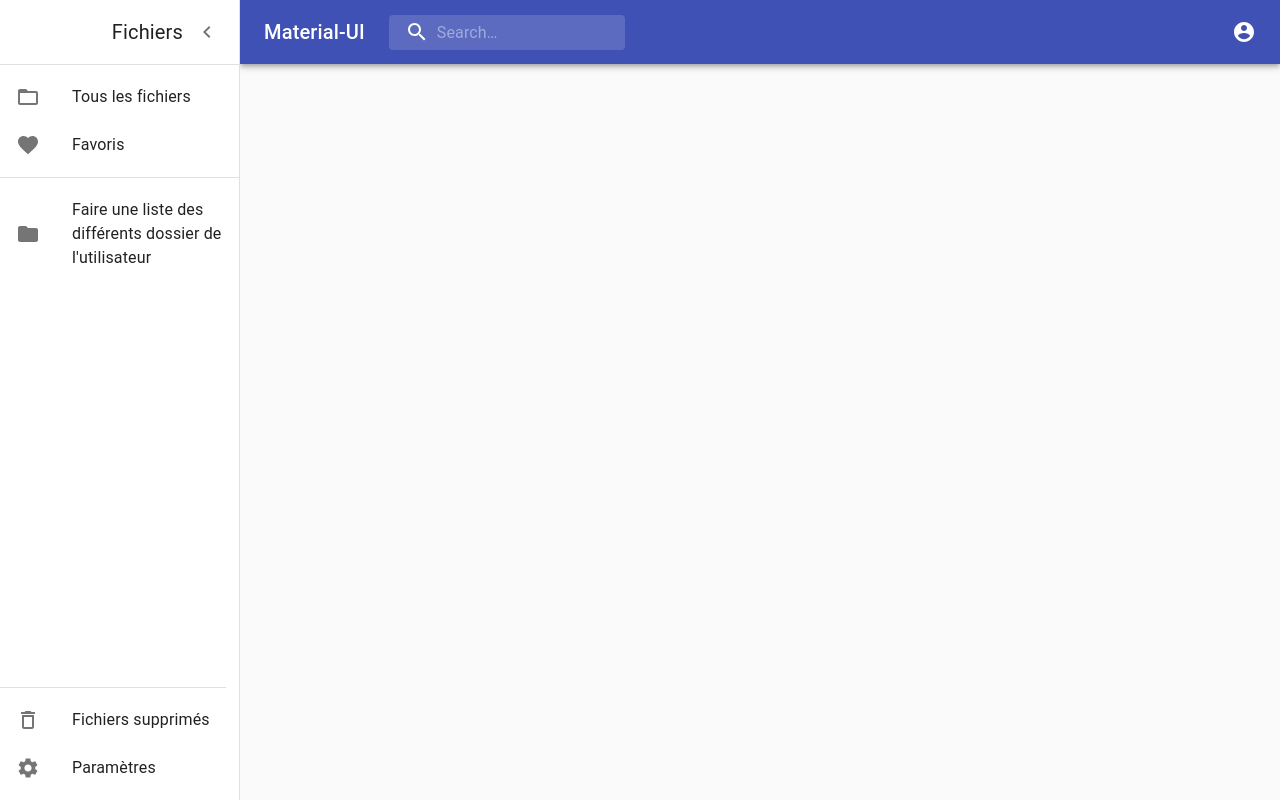
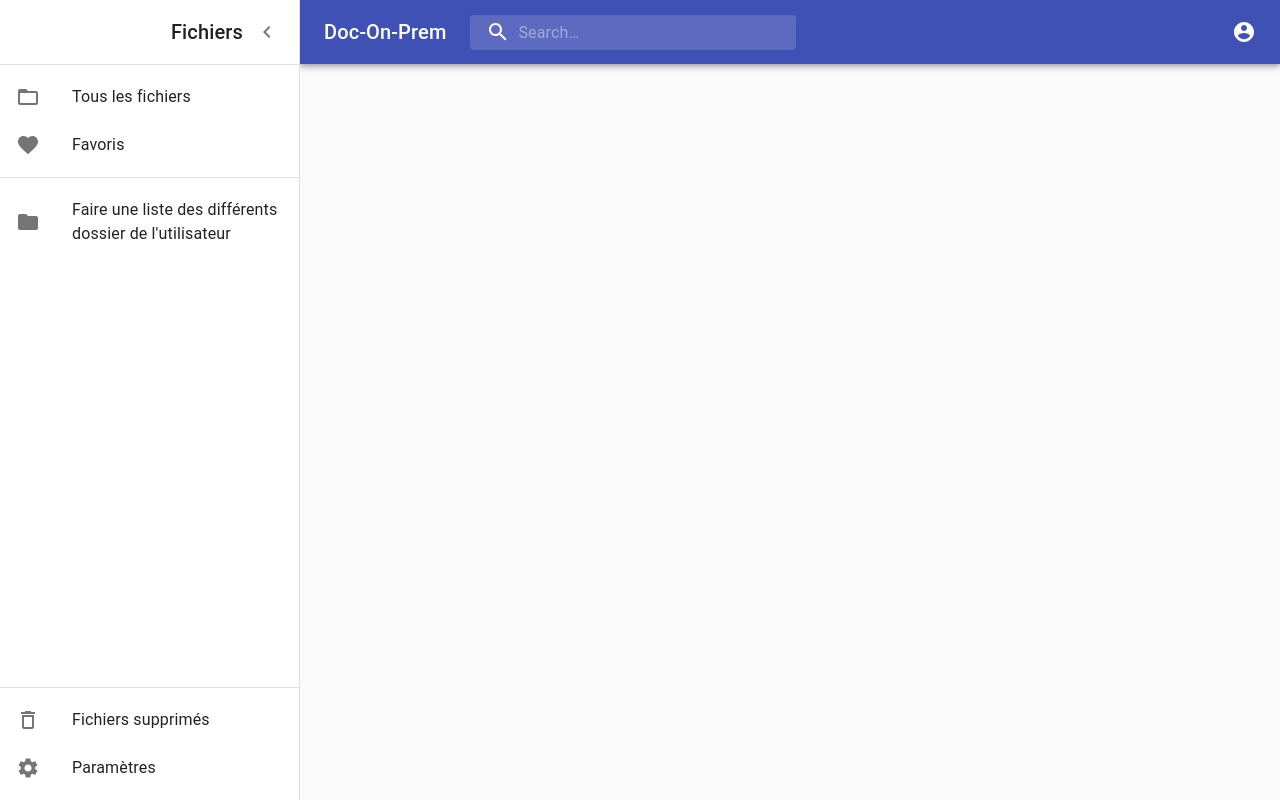
Before and after one commit to kaleween/doc-on-prem, a React (Create React App) app: page / in a window 1280 px wide. Both pictures are taken after a click on the button 36 px from the left and 32 px from the top of the page. Built offline with nearby package versions, Linux system fonts and the light colour scheme.

Commit message:
Header and Drawer ok for now

```diff
--- a/src/components/Drawer/Drawer.js
+++ b/src/components/Drawer/Drawer.js
@@ -14,23 +14,27 @@ import ListItemText from '@material-ui/core/ListItemText';
 import DeleteOutlineIcon from '@material-ui/icons/DeleteOutline';
 import SettingsIcon from '@material-ui/icons/Settings';
 import FavoriteIcon from '@material-ui/icons/Favorite';
-import MailIcon from '@material-ui/icons/Mail';
 import FolderIcon from '@material-ui/icons/Folder';
 import FolderOpenIcon from '@material-ui/icons/FolderOpen';
 import Header from "../Header/Header";
-
-let drawerWidth = 240;
+import {Typography} from "@material-ui/core";
 
 const useStyles = makeStyles((theme) => ({
     root: {
         display: 'flex',
     },
     drawer: {
-        width: drawerWidth,
+        width: 200,
+        [theme.breakpoints.up('md')]: {
+            width: 300
+        },
         flexShrink: 0,
     },
     drawerPaper: {
-        width: drawerWidth,
+        width: 200,
+        [theme.breakpoints.up('md')]: {
+            width: 300
+        },
     },
     drawerHeader: {
         display: 'flex',
@@ -42,6 +46,10 @@ const useStyles = makeStyles((theme) => ({
         fontSize: '20px',
     },
     drawerFooter: {
+        width: 200 - 1,
+        [theme.breakpoints.up('md')]: {
+            width: 300 - 1
+        },
         position: 'absolute',
         bottom: 0,
     },
@@ -51,7 +59,10 @@ const useStyles = makeStyles((theme) => ({
             easing: theme.transitions.easing.sharp,
             duration: theme.transitions.duration.leavingScreen,
         }),
-        marginLeft: -drawerWidth,
+        marginLeft: -200,
+        [theme.breakpoints.up('md')]: {
+            marginLeft: -300
+        },
     },
     contentShift: {
         transition: theme.transitions.create('margin', {
@@ -84,9 +95,14 @@ const DrawerComponent = () => {
                 classes={{
                     paper: classes.drawerPaper,
                 }}
+                ModalProps={{
+                    keepMounted: true, // Better open performance on mobile.
+                }}
             >
                 <div className={classes.drawerHeader}>
-                    Fichiers
+                    <Typography variant={'h6'}>
+                        Fichiers
+                    </Typography>
                     <IconButton onClick={(handleDrawerClose)}>
                         {theme.direction === 'ltr' ? <ChevronLeftIcon/> : <ChevronRightIcon/>}
                     </IconButton>
@@ -102,7 +118,7 @@ const DrawerComponent = () => {
                 </List>
                 <Divider/>
                 <List>
-                    {["Faire une liste des différents dossier de l'utilisateur"].map((text, index) => (
+                    {["Faire une liste des différents dossier de l'utilisateur"].map((text) => (
                         <ListItem button key={text}>
                             <ListItemIcon> <FolderIcon/> </ListItemIcon>
                             <ListItemText primary={text}/>
--- a/src/components/Header/Header.js
+++ b/src/components/Header/Header.js
@@ -1,5 +1,5 @@
 import React from 'react';
-import { fade, makeStyles } from '@material-ui/core/styles';
+import {fade, makeStyles} from '@material-ui/core/styles';
 import AppBar from '@material-ui/core/AppBar';
 import Toolbar from '@material-ui/core/Toolbar';
 import IconButton from '@material-ui/core/IconButton';
@@ -59,7 +59,7 @@ const useStyles = makeStyles((theme) => ({
         transition: theme.transitions.create('width'),
         width: '100%',
         [theme.breakpoints.up('md')]: {
-            width: '20ch',
+            width: '30ch',
         },
     },
     sectionDesktop: {
@@ -107,10 +107,10 @@ const Header = (props) => {
     const renderMenu = (
         <Menu
             anchorEl={props.anchorEl}
-            anchorOrigin={{ vertical: 'top', horizontal: 'right' }}
+            anchorOrigin={{vertical: 'top', horizontal: 'right'}}
             id={menuId}
             keepMounted
-            transformOrigin={{ vertical: 'top', horizontal: 'right' }}
+            transformOrigin={{vertical: 'top', horizontal: 'right'}}
             open={isMenuOpen}
             onClose={handleMenuClose}
         >
@@ -123,10 +123,10 @@ const Header = (props) => {
     const renderMobileMenu = (
         <Menu
             anchorEl={props.mobileMoreAnchorEl}
-            anchorOrigin={{ vertical: 'top', horizontal: 'right' }}
+            anchorOrigin={{vertical: 'top', horizontal: 'right'}}
             id={mobileMenuId}
             keepMounted
-            transformOrigin={{ vertical: 'top', horizontal: 'right' }}
+            transformOrigin={{vertical: 'top', horizontal: 'right'}}
             open={isMobileMenuOpen}
             onClose={handleMobileMenuClose}
         >
@@ -137,7 +137,7 @@ const Header = (props) => {
                     aria-haspopup="true"
                     color="inherit"
                 >
-                    <AccountCircle />
+                    <AccountCircle/>
                 </IconButton>
                 <p>Profile</p>
             </MenuItem>
@@ -148,7 +148,7 @@ const Header = (props) => {
         <div className={classes.grow}>
             <AppBar position="static">
                 <Toolbar>
-                    {   props.open === false ?
+                    {props.open === false ?
                         <IconButton
                             edge="start"
                             className={classes.menuButton}
@@ -160,11 +160,11 @@ const Header = (props) => {
                         </IconButton> : null
                     }
                     <Typography className={classes.title} variant="h6" noWrap>
-                        Material-UI
+                        Doc-On-Prem
                     </Typography>
                     <div className={classes.search}>
                         <div className={classes.searchIcon}>
-                            <SearchIcon />
+                            <SearchIcon/>
                         </div>
                         <InputBase
                             placeholder="Search…"
@@ -172,10 +172,10 @@ const Header = (props) => {
                                 root: classes.inputRoot,
                                 input: classes.inputInput,
                             }}
-                            inputProps={{ 'aria-label': 'search' }}
+                            inputProps={{'aria-label': 'search'}}
                         />
                     </div>
-                    <div className={classes.grow} />
+                    <div className={classes.grow}/>
                     <div className={classes.sectionDesktop}>
                         <IconButton
                             edge="end"
@@ -185,7 +185,7 @@ const Header = (props) => {
                             onClick={handleProfileMenuOpen}
                             color="inherit"
                         >
-                            <AccountCircle />
+                            <AccountCircle/>
                         </IconButton>
                     </div>
                     <div className={classes.sectionMobile}>
@@ -196,14 +196,13 @@ const Header = (props) => {
                             onClick={handleMobileMenuOpen}
                             color="inherit"
                         >
-                            <MoreIcon />
+                            <MoreIcon/>
                         </IconButton>
                     </div>
                 </Toolbar>
             </AppBar>
             {renderMobileMenu}
             {renderMenu}
-
         </div>
     );
 }
```
Lines whose indentation alone changed are shown as unchanged.
